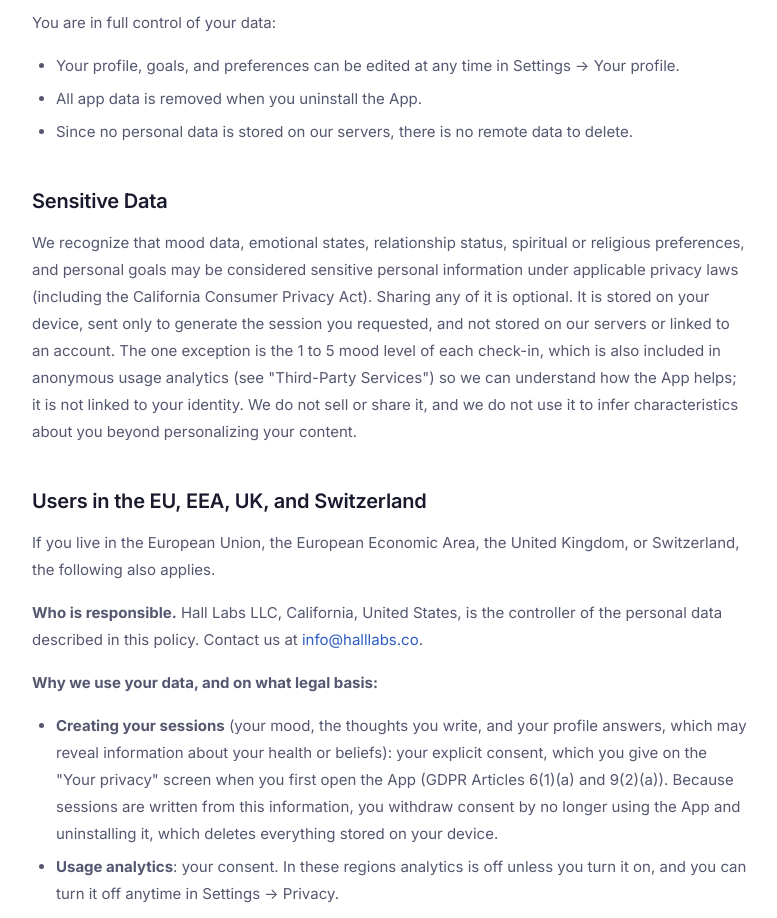
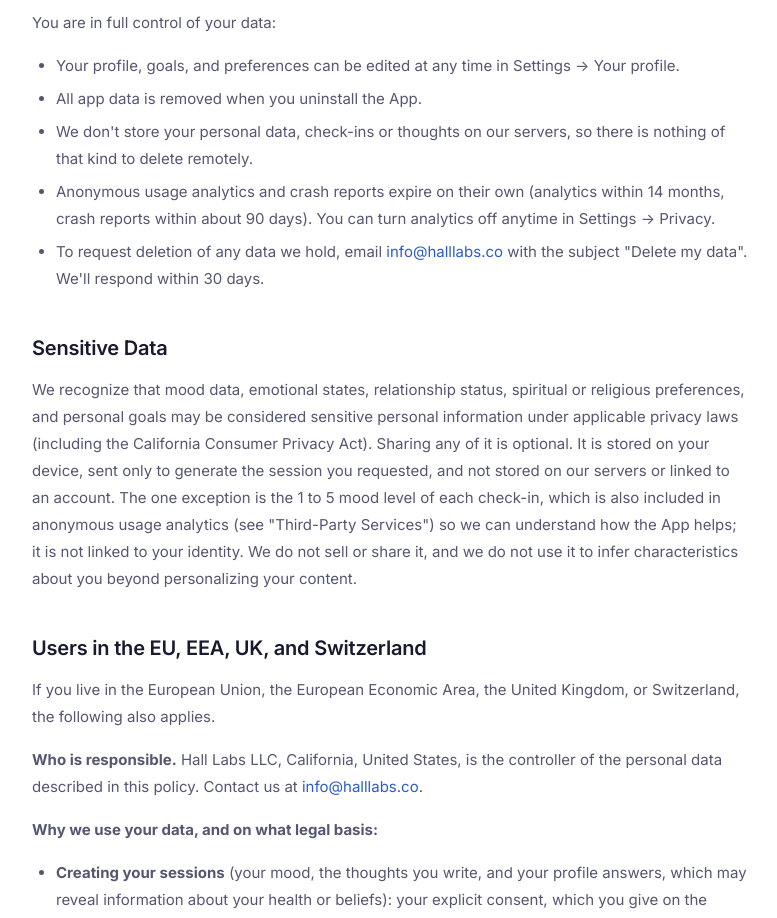
Before and after one commit to Hall-Labs-Co/halllabs-site, a plain HTML site: page aligned/privacy.html in a window 1280 px wide. Shown: the part 3750-4668 px from the top of the page, without its empty margins (250-1027 px from the left). Drawn offline with Linux system fonts and the light colour scheme.

Commit message:
Aligned privacy: deletion section anchor (#delete) and how to request deletion of analytics and crash data
Co-Authored-By: Claude Opus 5.5 <noreply@anthropic.com>

```diff
--- a/aligned/privacy.html
+++ b/aligned/privacy.html
@@ -148,12 +148,14 @@
     </ul>
     <p>The App does not include any advertising SDKs.</p>
 
-    <h2>Data Retention and Deletion</h2>
+    <h2 id="delete">Data Retention and Deletion</h2>
     <p>You are in full control of your data:</p>
     <ul>
       <li>Your profile, goals, and preferences can be edited at any time in Settings → Your profile.</li>
       <li>All app data is removed when you uninstall the App.</li>
-      <li>Since no personal data is stored on our servers, there is no remote data to delete.</li>
+      <li>We don't store your personal data, check-ins or thoughts on our servers, so there is nothing of that kind to delete remotely.</li>
+      <li>Anonymous usage analytics and crash reports expire on their own (analytics within 14 months, crash reports within about 90 days). You can turn analytics off anytime in Settings → Privacy.</li>
+      <li>To request deletion of any data we hold, email <a href="mailto:info@halllabs.co?subject=Delete%20my%20data">info@halllabs.co</a> with the subject "Delete my data". We'll respond within 30 days.</li>
     </ul>
 
     <h2>Sensitive Data</h2>
```
